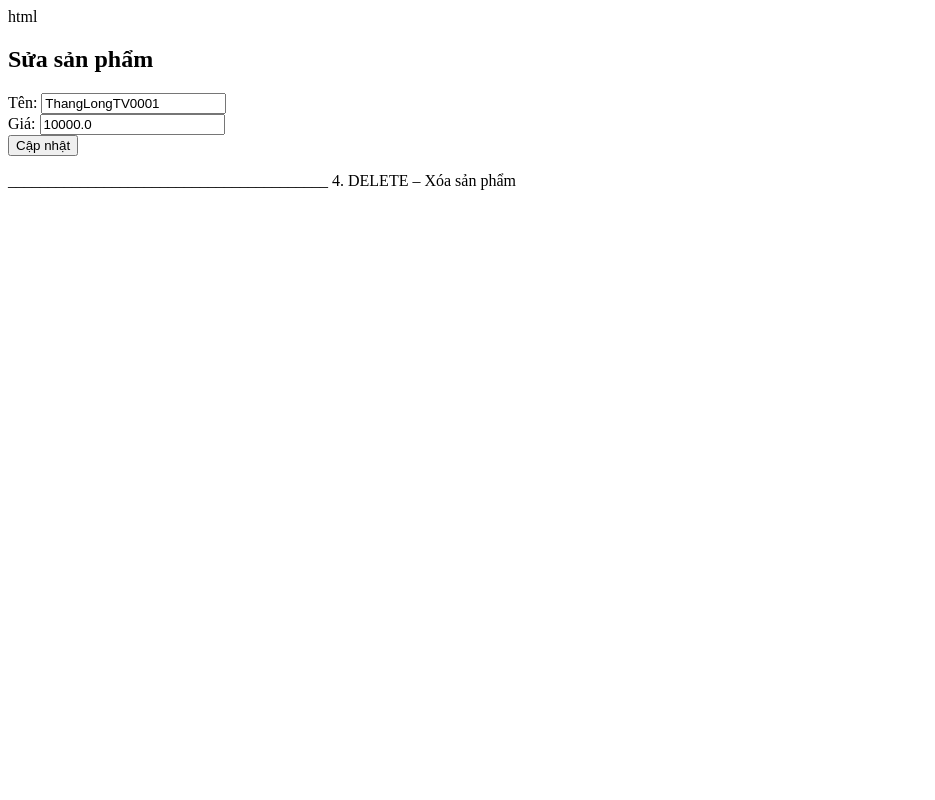
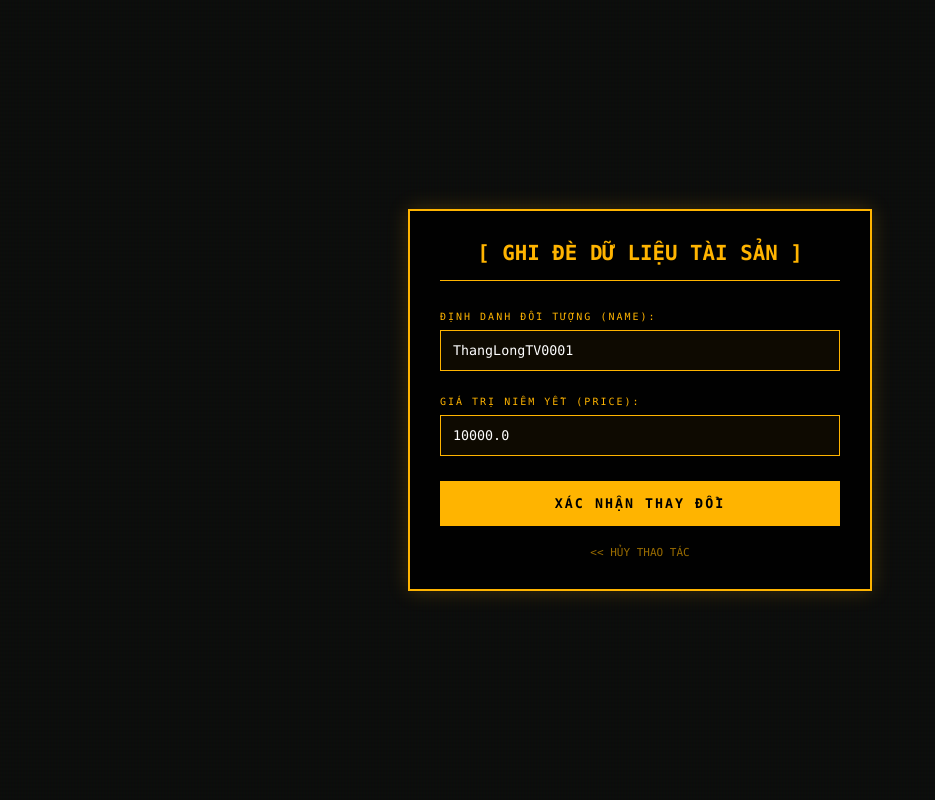
Before and after one commit to datminh-sys/bacxiu, a Django app: page /edit_product/3/ in a window 1280 px wide. Shown: the whole page, without its empty margins (0-935 px from the left). Run offline with Django 5.2, Linux system fonts and the light colour scheme; data comes from the database, SQL or seed files in the repository.

Commit message:
Redesign web

```diff
--- a/myapp/templates/edit_product.html
+++ b/myapp/templates/edit_product.html
@@ -1,11 +1,138 @@
-html
+<!DOCTYPE html>
+<html lang="vi">
+<head>
+  <meta charset="UTF-8">
+  <meta name="viewport" content="width=device-width, initial-scale=1.0">
+  <title>DATA OVERRIDE - SECTOR 7</title>
+  <style>
+    :root {
+      --primary-color: #ffb400; /* Màu vàng Amber */
+      --bg-color: #0d0d0d;
+      --input-bg: rgba(255, 180, 0, 0.05);
+    }
 
-<h2>Sửa sản phẩm</h2>
-<form method="post">
-  {% csrf_token %}
-  Tên: <input name="name" value="{{ product.name }}"><br>
-  Giá: <input name="price" value="{{ product.price }}"><br>
-  <button type="submit">Cập nhật</button>
-</form>
-________________________________________
-4. DELETE – Xóa sản phẩm
+    body {
+      background-color: var(--bg-color);
+      color: var(--primary-color);
+      font-family: 'Consolas', monospace;
+      display: flex;
+      align-items: center;
+      justify-content: center;
+      height: 100vh;
+      margin: 0;
+      text-transform: uppercase;
+    }
+
+    /* Hiệu ứng nhiễu màn hình nền */
+    body::before {
+      content: "";
+      position: fixed;
+      top: 0; left: 0; width: 100%; height: 100%;
+      background: linear-gradient(rgba(18, 16, 16, 0) 50%, rgba(0, 0, 0, 0.1) 50%),
+                  repeating-linear-gradient(90deg, rgba(255, 0, 0, 0.01), rgba(0, 255, 0, 0.01), rgba(0, 0, 255, 0.01));
+      background-size: 100% 4px, 3px 100%;
+      z-index: -1;
+    }
+
+    .edit-container {
+      width: 400px;
+      border: 2px solid var(--primary-color);
+      padding: 30px;
+      background: rgba(0, 0, 0, 0.9);
+      box-shadow: 0 0 20px rgba(255, 180, 0, 0.2);
+      position: relative;
+    }
+
+    h2 {
+      margin-top: 0;
+      font-size: 1.3rem;
+      text-align: center;
+      border-bottom: 1px double var(--primary-color);
+      padding-bottom: 15px;
+      margin-bottom: 30px;
+    }
+
+    .form-group {
+      margin-bottom: 25px;
+    }
+
+    label {
+      display: block;
+      font-size: 10px;
+      margin-bottom: 8px;
+      letter-spacing: 2px;
+    }
+
+    input {
+      width: 100%;
+      box-sizing: border-box;
+      background: var(--input-bg);
+      border: 1px solid var(--primary-color);
+      padding: 12px;
+      color: #fff;
+      font-family: inherit;
+      outline: none;
+      transition: 0.3s;
+    }
+
+    input:focus {
+      background: rgba(255, 180, 0, 0.15);
+      box-shadow: 0 0 10px var(--primary-color);
+    }
+
+    button {
+      width: 100%;
+      padding: 15px;
+      background: var(--primary-color);
+      color: #000;
+      border: none;
+      font-family: inherit;
+      font-weight: bold;
+      cursor: pointer;
+      letter-spacing: 2px;
+      transition: 0.3s;
+    }
+
+    button:hover {
+      background: #fff;
+      box-shadow: 0 0 15px #fff;
+    }
+
+    .back-link {
+      display: block;
+      text-align: center;
+      margin-top: 20px;
+      color: var(--primary-color);
+      text-decoration: none;
+      font-size: 11px;
+      opacity: 0.6;
+    }
+
+    .back-link:hover { opacity: 1; }
+  </style>
+</head>
+<body>
+
+  <div class="edit-container">
+    <h2>[ GHI ĐÈ DỮ LIỆU TÀI SẢN ]</h2>
+
+    <form method="post">
+      {% csrf_token %}
+      <div class="form-group">
+        <label>ĐỊNH DANH ĐỐI TƯỢNG (NAME):</label>
+        <input name="name" value="{{ product.name }}" autocomplete="off" required>
+      </div>
+
+      <div class="form-group">
+        <label>GIÁ TRỊ NIÊM YẾT (PRICE):</label>
+        <input name="price" value="{{ product.price }}" required>
+      </div>
+
+      <button type="submit">XÁC NHẬN THAY ĐỔI</button>
+    </form>
+
+    <a href="{% url 'product_list' %}" class="back-link"><< HỦY THAO TÁC</a>
+  </div>
+
+</body>
+</html>
```
